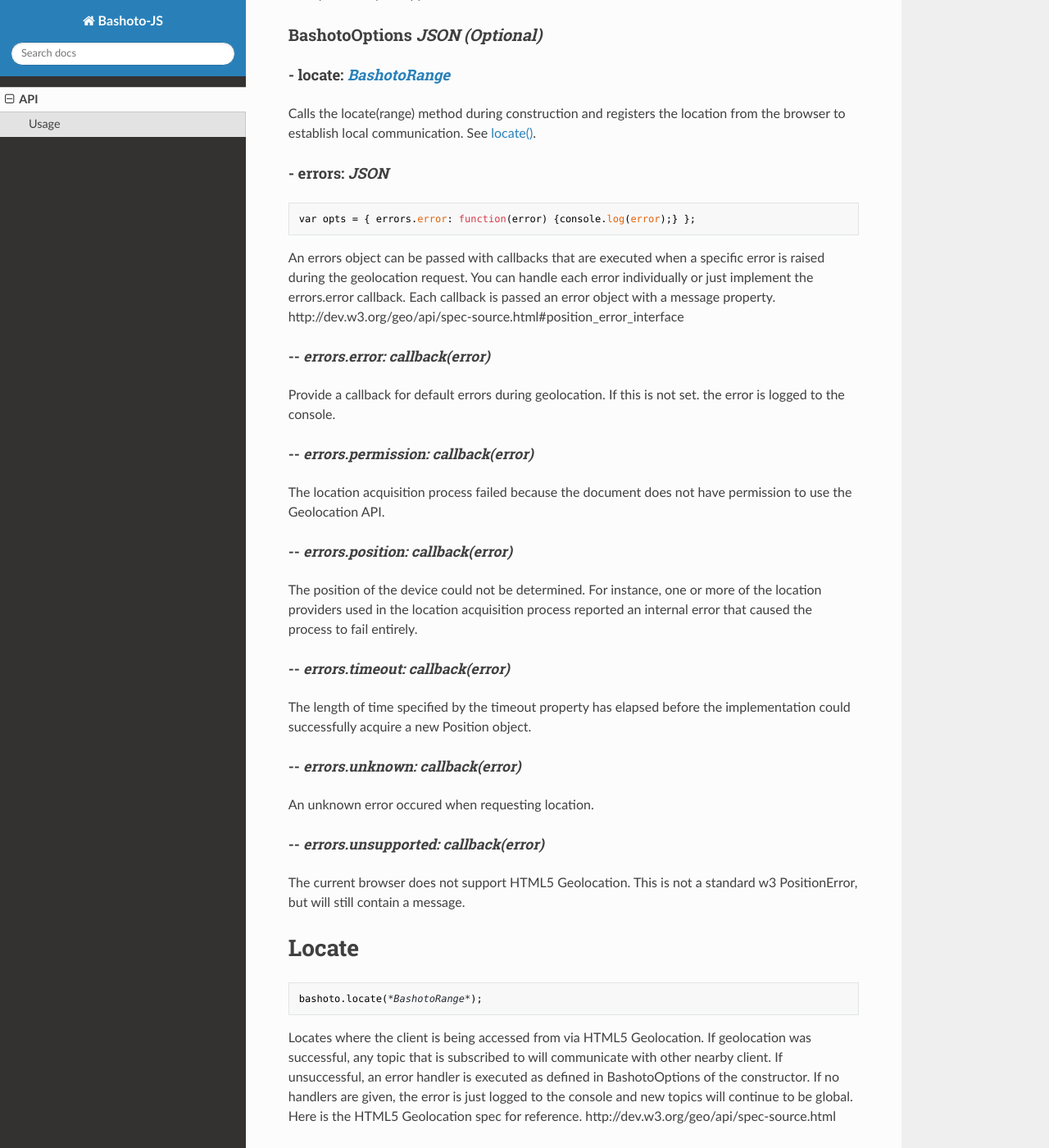
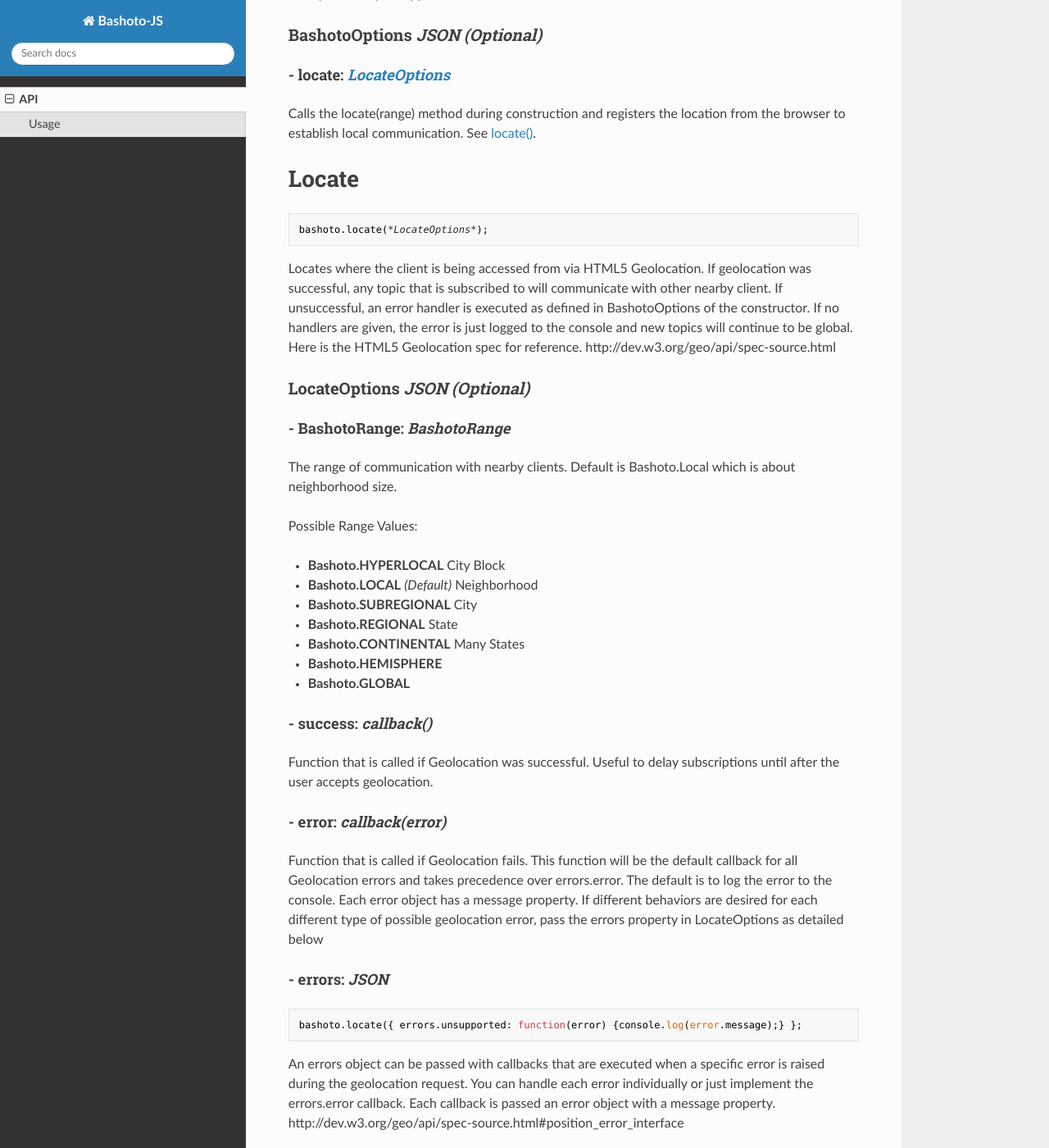
Before and after one commit to Bashoto/bashoto-js, an MkDocs documentation site: the page built from docs/docs/api.md, in a window 1280 px wide and 1400 px high, scrolled down 780 px. Shown: the whole window at 82% size. Built offline with MkDocs 1.6.1, drawn with Linux system fonts in a browser that asks for light colours; nearby versions of some CDN libraries; old or Windows-style settings are respelled for this version of MkDocs; some of the changed text lies outside the part shown.

Commit message:
change locate interface

````diff
--- a/docs/docs/api.md
+++ b/docs/docs/api.md
@@ -22,7 +22,9 @@ topic.publish("Hey!");
 
 # Bashoto Constructor
 
-    var bashoto = new Bashoto(ApplicationKey, *BashotoOptions*);
+```
+var bashoto = new Bashoto(ApplicationKey, *BashotoOptions*);
+```
 
 Creates a Bashoto object for the account associated with the Application key.
 This object is used to generate Topics for messaging.
@@ -34,15 +36,57 @@ manage.bashoto.com and specific to your application.
 
 ### **BashotoOptions** *JSON* ***(Optional)***
 
-#### - locate: [*BashotoRange*](api.md#locate)
+#### - locate: [*LocateOptions*](api.md#locate)
 
 Calls the locate(range) method during construction and registers the location from
 the browser to establish local communication. See [locate()](api.md#locate).
 
 
+# Locate
+
+```
+bashoto.locate(*LocateOptions*);
+```
+
+Locates where the client is being accessed from via HTML5 Geolocation. If geolocation was successful,
+any topic that is subscribed to will communicate with other nearby client. If unsuccessful, an error
+handler is executed as defined in BashotoOptions of the constructor. If no handlers are given, the
+error is just logged to the console and new topics will continue to be global. Here is the HTML5 Geolocation
+spec for reference. http://dev.w3.org/geo/api/spec-source.html
+
+### **LocateOptions** *JSON* ***(Optional)***
+
+#### - BashotoRange: *BashotoRange*
+
+The range of communication with nearby clients. Default is Bashoto.Local which is about neighborhood size.
+
+Possible Range Values:
+
+* **Bashoto.HYPERLOCAL** City Block
+* **Bashoto.LOCAL** *(Default)* Neighborhood
+* **Bashoto.SUBREGIONAL** City
+* **Bashoto.REGIONAL** State
+* **Bashoto.CONTINENTAL** Many States
+* **Bashoto.HEMISPHERE**
+* **Bashoto.GLOBAL**
+
+#### - success: *callback()*
+
+Function that is called if Geolocation was successful. Useful to delay subscriptions
+until after the user accepts geolocation.
+
+#### - error: *callback(error)*
+
+Function that is called if Geolocation fails. This function will be the default callback
+for all Geolocation errors and takes precedence over errors.error. The default is to log
+the error to the console. Each error object has a message property. If different behaviors
+are desired for each different type of possible geolocation error, pass the errors property
+in LocateOptions as detailed below
+
+
 #### - errors: *JSON*
 
-    var opts = { errors.error: function(error) {console.log(error);} };
+    bashoto.locate({ errors.unsupported: function(error) {console.log(error.message);} };
 
 An errors object can be passed with callbacks that are executed when a specific error
 is raised during the geolocation request. You can handle each error individually or
@@ -74,35 +118,6 @@ An unknown error occured when requesting location.
 
 The current browser does not support HTML5 Geolocation. This is not a standard w3 PositionError, but will still
 contain a message.
-
-
-# Locate
-
-```
-bashoto.locate(*BashotoRange*);
-```
-
-Locates where the client is being accessed from via HTML5 Geolocation. If geolocation was successful,
-any topic that is subscribed to will communicate with other nearby client. If unsuccessful, an error
-handler is executed as defined in BashotoOptions of the constructor. If no handlers are given, the
-error is just logged to the console and new topics will continue to be global. Here is the HTML5 Geolocation
-spec for reference. http://dev.w3.org/geo/api/spec-source.html
-
-
-### **BashotoRange** *BashotoRange* ***(Optional)***
-
-The range of communication with nearby clients. Default is Bashoto.Local which is about neighborhood size.
-
-Possible Range Values:
-
-* **Bashoto.HYPERLOCAL** City Block
-* **Bashoto.LOCAL** *(Default)* Neighborhood
-* **Bashoto.SUBREGIONAL** City
-* **Bashoto.REGIONAL** State
-* **Bashoto.CONTINENTAL** Many States
-* **Bashoto.HEMISPHERE**
-* **Bashoto.GLOBAL**
-
 
 # Subscribe
 
````
Also changed, not shown: 2 other files.
